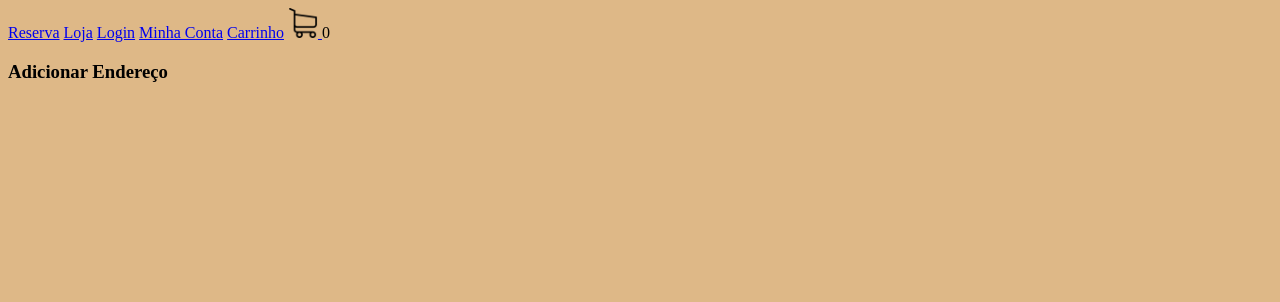
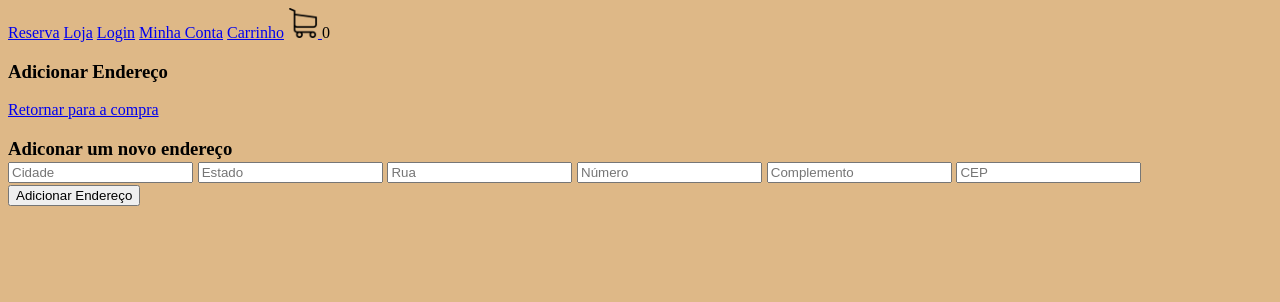
Before and after one commit to LucasCsAzevedo/projeto_ecommerce_reserva_django, a Django app: page /adicionarendereco/ in a window 1280 px wide. Shown: the top 302 px of the page. Run offline with Django 5.2, Linux system fonts and the light colour scheme; some libraries are stand-ins or nearby versions.

Commit message:
aula 43: adicionando endereços através do frontend

```diff
--- a/loja/templates/adicionar_endereco.html
+++ b/loja/templates/adicionar_endereco.html
@@ -4,5 +4,20 @@
 {% block body %}
 
 <h3>Adicionar Endereço</h3>
+<a href="{% url 'checkout' %}">Retornar para a compra</a>
+
+<h3>Adiconar um novo endereço</a>
+<form method="post" action="{% url 'adicionar_endereco' %}">
+    {% csrf_token %}
+
+    <input type="text" name="cidade" placeholder="Cidade">
+    <input type="text" name="estado" placeholder="Estado">
+    <input type="text" name="rua" placeholder="Rua">
+    <input type="number" name="numero" placeholder="Número">
+    <input type="text" name="complemento" placeholder="Complemento">
+    <input type="number" name="cep" placeholder="CEP">
+
+    <button type="submit">Adicionar Endereço</button>
+</form>
 
 {% endblock %}
--- a/loja/views.py
+++ b/loja/views.py
@@ -154,8 +154,30 @@ def checkout(request):
 
 
 def adicionar_endereco(request):
-    context = {}
-    return render(request, 'adicionar_endereco.html', context)
+    if request.method == "POST":
+        if request.user.is_authenticated:
+            cliente = request.user.cliente
+        else:
+            if request.COOKIES.get("id_sessao"):
+                id_sessao = request.COOKIES.get('id_sessao')
+                cliente, criado = Cliente.objects.get_or_create(id_sessao=id_sessao)
+            else:
+                return redirect('loja')
+        dados = request.POST.dict()
+        endereco = Endereco.objects.create(
+            cliente=cliente,
+            rua=dados.get('rua'),
+            numero=int(dados.get('numero')),
+            complemento=dados.get('complemento'),
+            cep=dados.get('cep'),
+            cidade=dados.get('cidade'),
+            estado=dados.get('estado'),
+        )
+        endereco.save() # Como estou criando um dado no banco, talvez não tenha necessidade de salvar
+        return redirect('checkout')
+    else:
+        context = {}
+        return render(request, 'adicionar_endereco.html', context)
 
 
 def minha_conta(request): # template de autenticação do usuário
```
Also changed, not shown: db.sqlite3.
